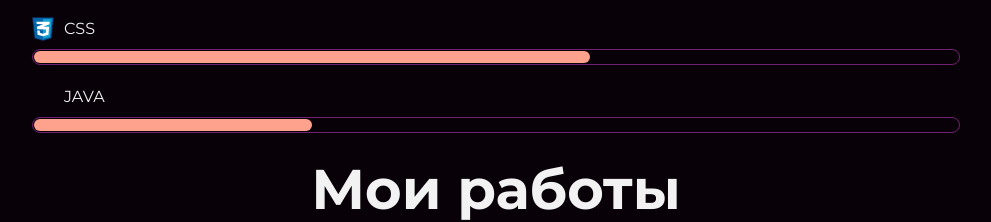
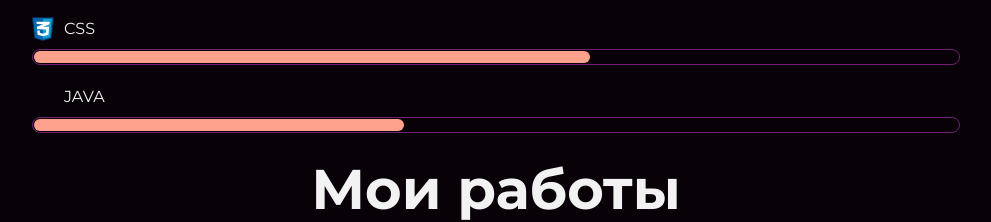
Before and after one commit to mejer404/mejer404, a plain HTML site: page index.html in a window 1280 px wide. Shown: the part 1770-1992 px from the top of the page, without its empty margins (144-1135 px from the left). Drawn offline with Linux system fonts and the light colour scheme.

Commit message:
Revert "Правки основноого макета123"
                            This reverts commit 96bd851b

```diff
--- a/index.html
+++ b/index.html
@@ -53,7 +53,7 @@
       </dd>
       <dt class="skill-java">JAVA</dt>
       <dd class="level">
-          <div style="width: 30%;">40%</div>
+          <div style="width: 40%;">40%</div>
       </dd>
   </dl>
 </div>
```
